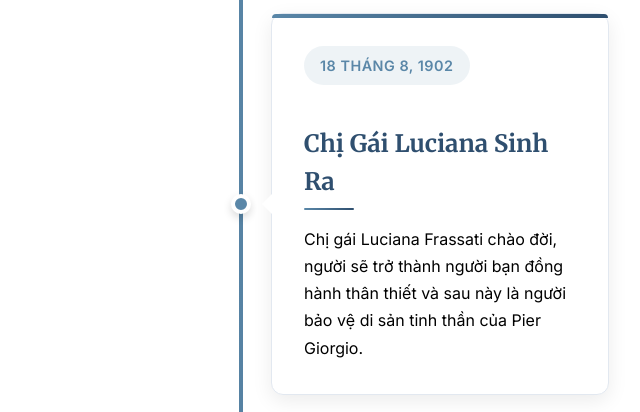
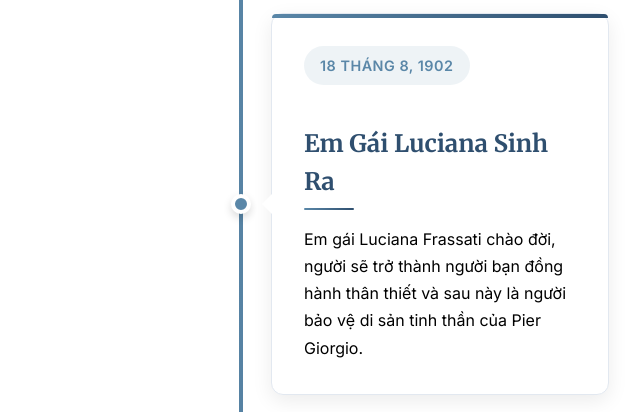
Before and after one commit to tuananhhusc/anhfrassati.github.io, a plain HTML site: page timeline.html in a window 1280 px wide. Shown: the part 860-1272 px from the top of the page, 399-1039 px from the left. Drawn offline with Linux system fonts and the light colour scheme.

Commit message:
Update timeline.html

```diff
--- a/timeline.html
+++ b/timeline.html
@@ -83,8 +83,8 @@
               <div class="timeline-marker"></div>
               <div class="timeline-card">
                 <div class="timeline-date">18 tháng 8, 1902</div>
-                <h3>Chị Gái Luciana Sinh Ra</h3>
-                <p>Chị gái Luciana Frassati chào đời, người sẽ trở thành người bạn đồng hành thân thiết và sau này là người bảo vệ di sản tinh thần của Pier Giorgio.</p>
+                <h3>Em Gái Luciana Sinh Ra</h3>
+                <p>Em gái Luciana Frassati chào đời, người sẽ trở thành người bạn đồng hành thân thiết và sau này là người bảo vệ di sản tinh thần của Pier Giorgio.</p>
               </div>
             </div>
 
```
